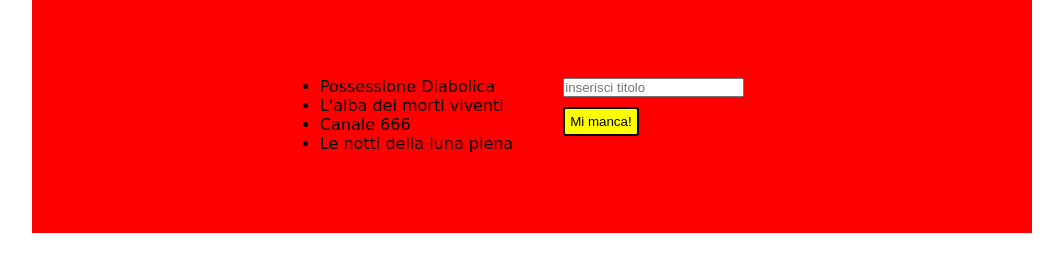
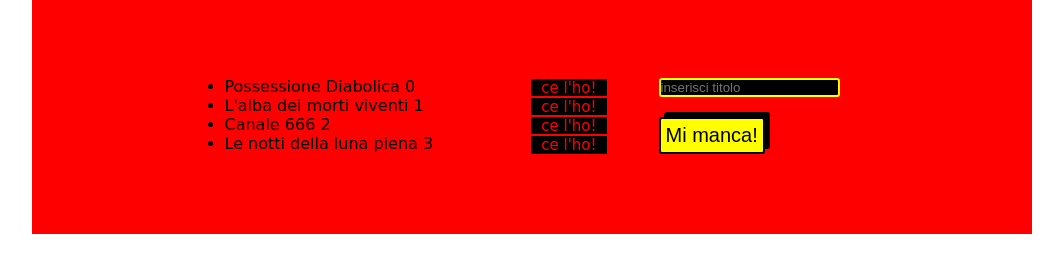
Before and after one commit to grecomatteo86/vue-todolist, a plain HTML site: page index.html in a window 1280 px wide. Shown: the part 185-458 px from the top of the page, without its empty margins (108-1171 px from the left). Drawn offline with nearby package versions, Linux system fonts and the light colour scheme; a web font is replaced by a local one.

Commit message:
deleteItem function

```diff
--- a/css/style.css
+++ b/css/style.css
@@ -34,15 +34,42 @@ body{
   padding: 80px;
   display: flex;
   justify-content: center;
+  width: 80%;
+  margin: auto;
+}
+.list{
+  flex-basis: 60%;
 }
 .input_container{
   padding-left:50px;
 }
+.text_imput{
+  background-color: black;
+  color: yellow;
+  border: 2px solid yellow;
+  border-radius: 3px;
+}
 button{
   display: block;
-  margin-top: 10px;
+  margin-top: 20px;
   background-color: yellow;
   border: 2px solid black;
   padding: 5px;
   border-radius: 3px;
+  font-size: 20px;
+  box-shadow: 5px -5px 0px black
 }
+.list_element{
+  position: relative;
+
+}
+.got{
+  position: absolute;
+  right: 0;
+  color: red;
+  background-color: black;
+  border: 2px solid red;
+  font-size: 15px;
+  padding: 0 10px;
+  cursor: pointer;
+}
--- a/index.html
+++ b/index.html
@@ -27,12 +27,12 @@
     <div class="list_container">
 
       <ul class="list">
-        <li v-for="item in comix">{{item}}</li>
+        <li class="list_element" v-for="(item,index) in comix">{{item}} {{index}} <span @click="deleteItem(index)" class="got">ce l'ho!</span></li>
       </ul>
 
       <div class="input_container">
 
-        <input type="text" name="" value="" placeholder="inserisci titolo">
+        <input class="text_imput" type="text" name="" value="" placeholder="inserisci titolo">
 
         <button type="button" name="button">Mi manca!</button>
 
--- a/js/script.js
+++ b/js/script.js
@@ -8,6 +8,11 @@ var app = new Vue (
         'Canale 666',
         'Le notti della luna piena'
       ]
+    },
+    methods:{
+      deleteItem: function(index){
+        this.comix.splice(index,1);
+      }
     }
   }
 );
```
